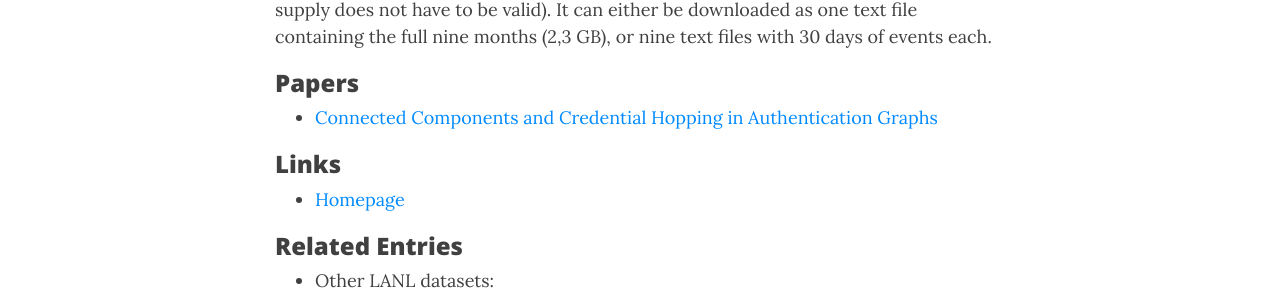
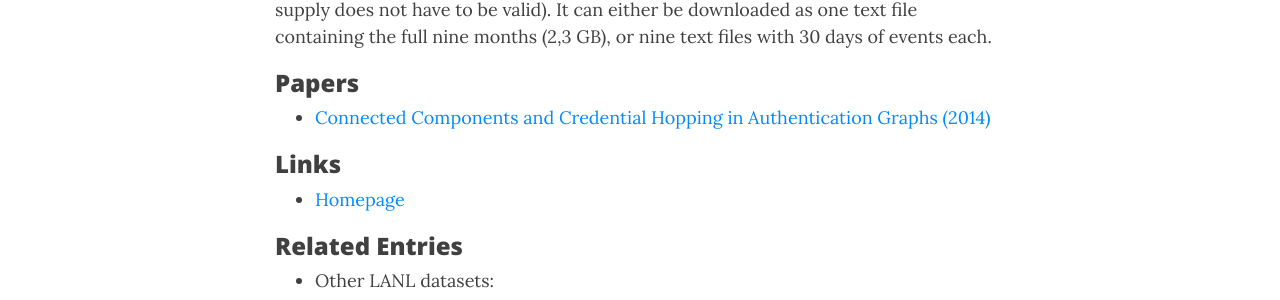
Before and after one commit to fkie-cad/COMIDDS, a Jekyll site: the page built from content/datasets/user_computer_associations.md, in a window 1280 px wide and 900 px high, scrolled down 2130 px. Shown: the part 154-454 px from the top of the window. Built offline with Jekyll 4.4.1, drawn with Linux system fonts in a browser that asks for light colours; nearby versions of some CDN libraries; comment, search, counter and statistics services are not loaded.

Commit message:
Add missing year of publication

```diff
--- a/content/datasets/user_computer_associations.md
+++ b/content/datasets/user_computer_associations.md
@@ -55,7 +55,7 @@ Access to the dataset can easily be requested on the homepage linked below (the
 It can either be downloaded as one text file containing the full nine months (2,3 GB), or nine text files with 30 days of events each.
 
 ### Papers
-- [Connected Components and Credential Hopping in Authentication Graphs](https://doi.org/10.1109/SITIS.2014.95)
+- [Connected Components and Credential Hopping in Authentication Graphs (2014)](https://doi.org/10.1109/SITIS.2014.95)
 
 ### Links
 - [Homepage](https://csr.lanl.gov/data/auth/)
```
